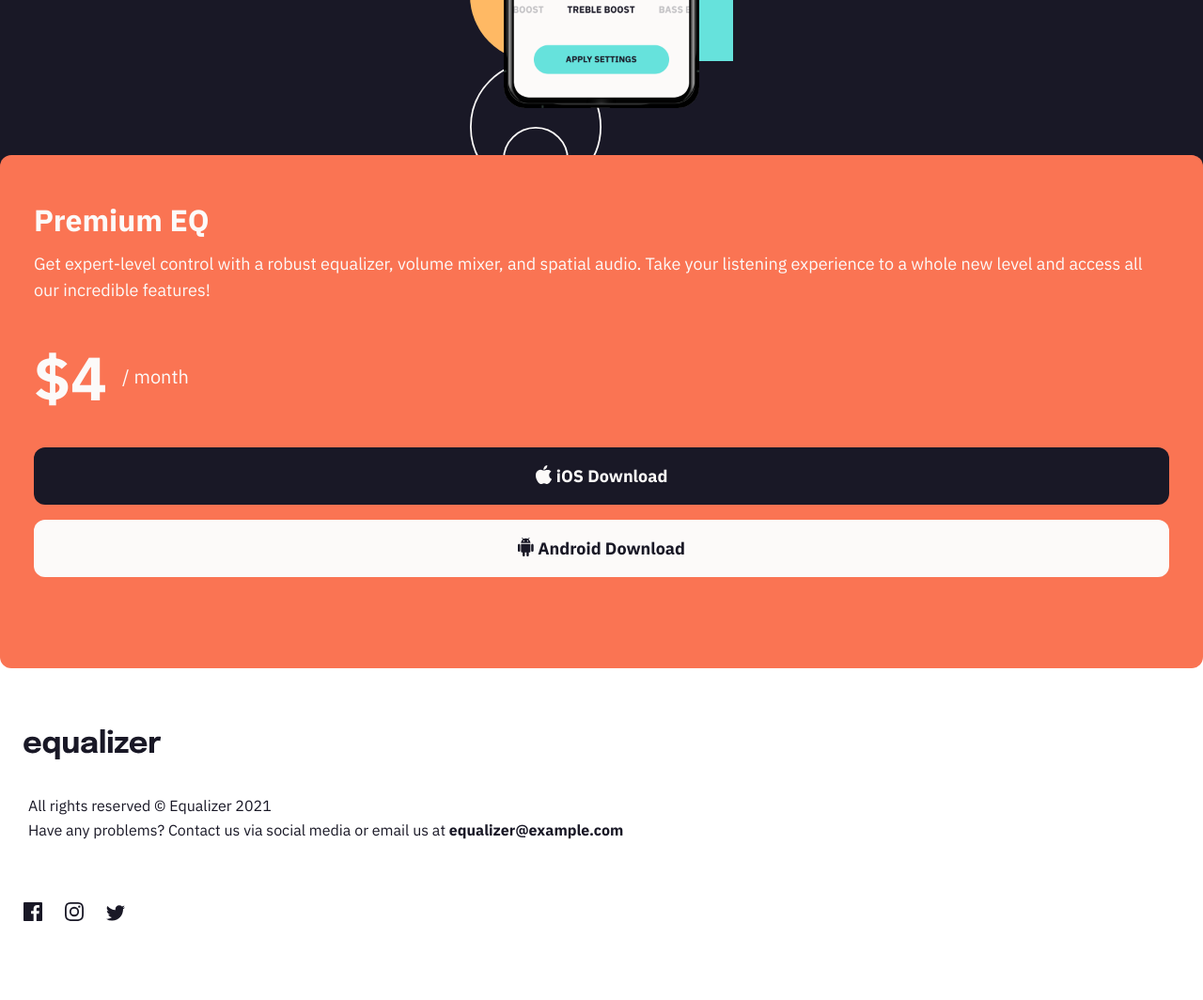
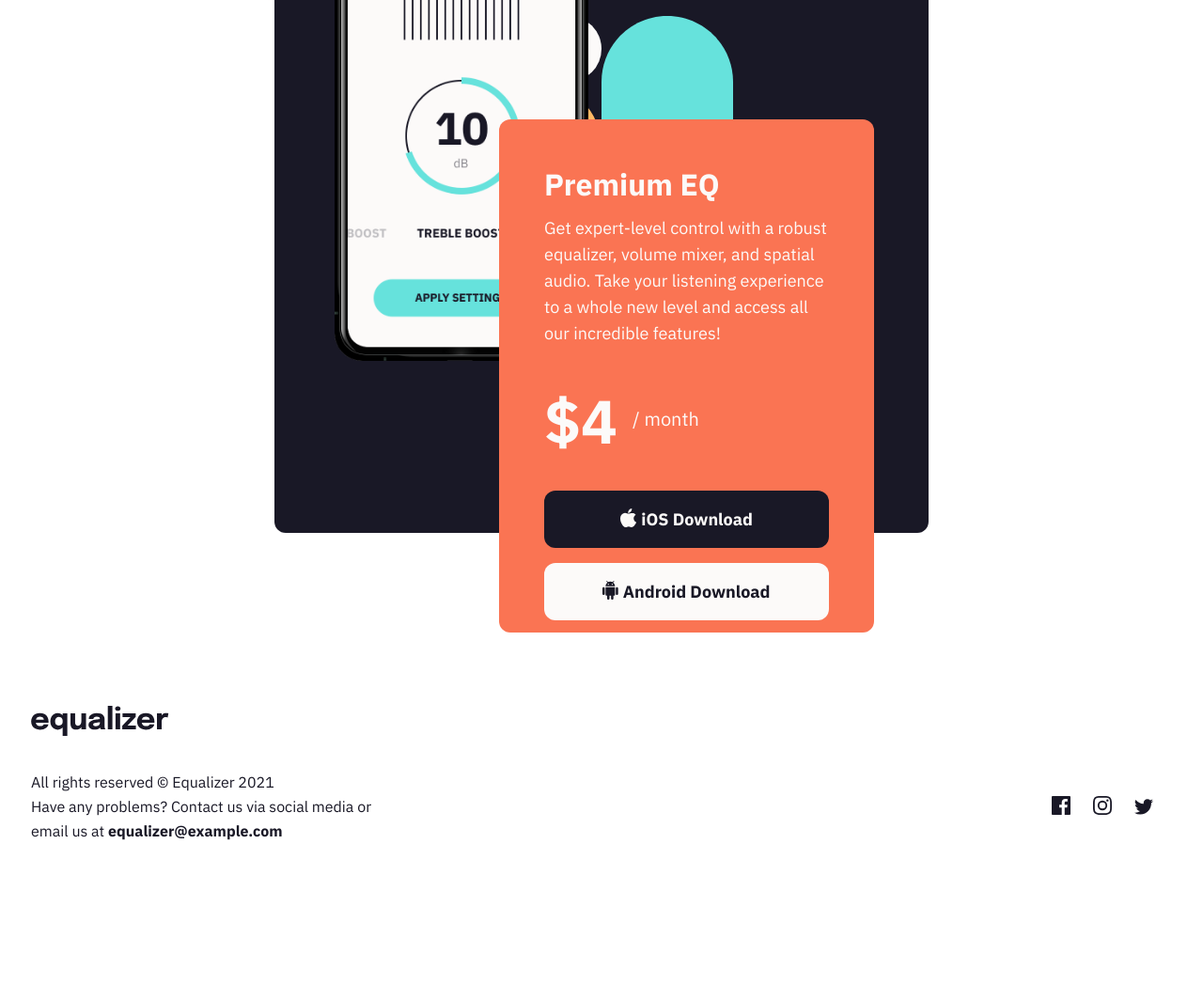
Before and after one commit to magsaram/Equalizer-landing-page, a plain HTML site: page index.html in a window 1280 px wide. Shown: the part 720-1784 px from the top of the page at 94% size. After the commit the page ends 1702 px from the top, so only its background shows below. Drawn offline with Linux system fonts and the light colour scheme.

Commit message:
finish tablet version

```diff
--- a/css/style.css
+++ b/css/style.css
@@ -130,3 +130,70 @@ footer a {
   padding-bottom: 80px;
   margin-right: 20px;
 }
+@media (min-width: 768px) {
+  body {
+    background-image: url(../images/bg-pattern-1.svg),
+      url(../images/bg-main-tablet.png);
+    background-position: +500px -50px, -450px -300px;
+  }
+  header {
+    box-sizing: border-box;
+    width: 73%;
+    padding: 40px 39px 0 25px;
+    color: var(--black);
+  }
+  .logo {
+    margin-bottom: 95px;
+  }
+  .logo img {
+    width: 30%;
+  }
+  h1 {
+    margin-bottom: 28px;
+    font-size: 64px;
+    line-height: 64px;
+  }
+  header p {
+    margin-bottom: 249px;
+    font-size: 18px;
+    line-height: 28px;
+  }
+  .black {
+    width: 696px;
+    margin-bottom: 183px;
+    margin: 0 auto;
+    background-position: center -20px;
+  }
+  .phone img {
+    position: absolute;
+    width: 270px;
+    left: 64px;
+    transform: translate(0);
+    top: -138px;
+  }
+  .premium {
+    width: 399px;
+    left: 239px;
+    top: 160px;
+    padding: 48px;
+  }
+  footer {
+    box-sizing: border-box;
+    margin-top: 183px;
+    padding: 0 33px 85px 33px;
+  }
+  .rights-social {
+    display: flex;
+    justify-content: space-between;
+  }
+  footer p {
+    width: 366px;
+    margin: 32px 0 0 0;
+  }
+
+  footer a {
+    display: inline-block;
+    padding-bottom: 0px;
+    margin-top: 60px;
+  }
+}
--- a/index.html
+++ b/index.html
@@ -54,6 +54,7 @@
     </main>
     <footer>
       <div><img src="./images/logo.svg" alt="logo" /></div>
+      <div class="rights-social">
         <div>
           <p>
             All rights reserved © Equalizer 2021<br />
@@ -62,13 +63,16 @@
             <span> equalizer@example.com</span>
           </p>
         </div>
-      <div>
-        <a href="#"><img src="./images/icon-facebook.svg" alt="Facebook" /></a>
+        <div class="socials">
+          <a href="#"
+            ><img src="./images/icon-facebook.svg" alt="Facebook"
+          /></a>
           <a href="#"
             ><img src="./images/icon-instagram.svg" alt="Instagram"
           /></a>
           <a href="#"><img src="./images/icon-twitter.svg" alt="Twitter" /></a>
         </div>
+      </div>
     </footer>
   </body>
 </html>
```
Lines whose indentation alone changed are shown as unchanged.
